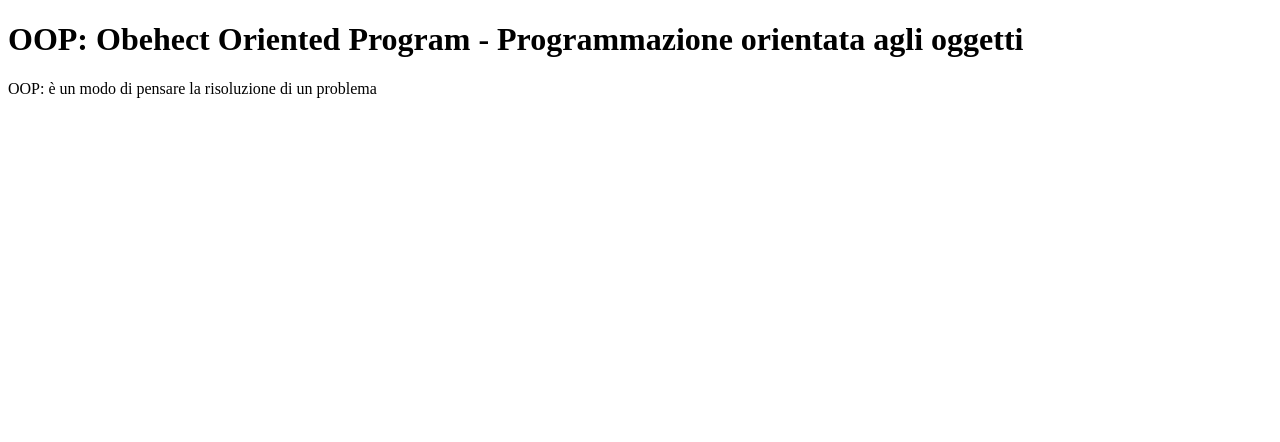
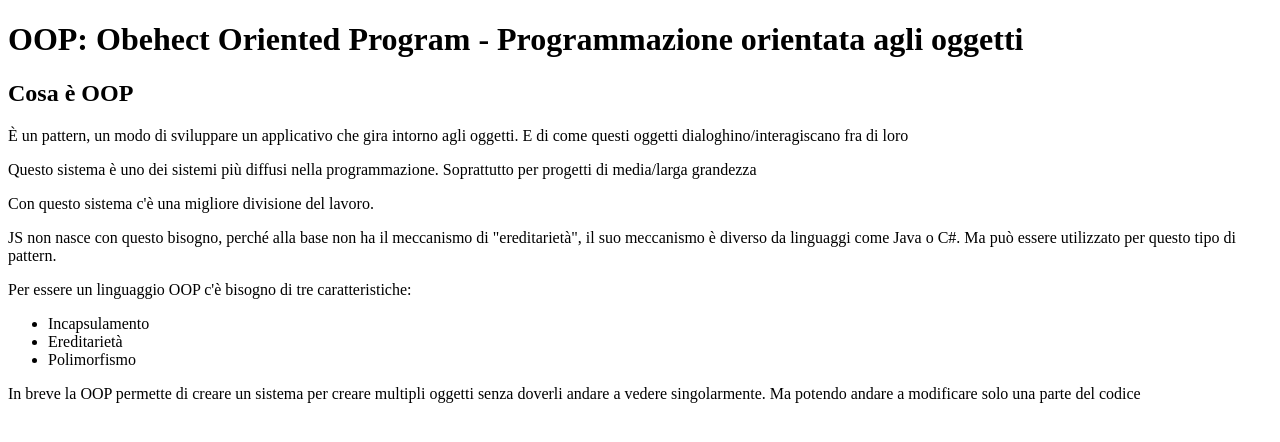
Before and after one commit to giannibussoletti/U2-S3-L1, a plain HTML site: page index.html in a window 1280 px wide. Drawn offline with Linux system fonts and the light colour scheme.

Commit message:
inizio studio funzione costruttore

```diff
--- /dev/null
+++ b/constructor.js
@@ -0,0 +1 @@
+// Una FUNZIONE COSTRUTTORE in JS è una FABBRICA DI OGGETTI
--- a/index.html
+++ b/index.html
@@ -7,6 +7,34 @@
   </head>
   <body>
     <header><h1>OOP: Obehect Oriented Program - Programmazione orientata agli oggetti</h1></header>
-    <main>OOP: è un modo di pensare la risoluzione di un problema</main>
+    <main>
+      <section>
+        <h2>Cosa è OOP</h2>
+        <p>
+          È un pattern, un modo di sviluppare un applicativo che gira intorno agli oggetti. E di
+          come questi oggetti dialoghino/interagiscano fra di loro
+        </p>
+        <p>
+          Questo sistema è uno dei sistemi più diffusi nella programmazione. Soprattutto per
+          progetti di media/larga grandezza
+        </p>
+        <p>Con questo sistema c'è una migliore divisione del lavoro.</p>
+        <p>
+          JS non nasce con questo bisogno, perché alla base non ha il meccanismo di "ereditarietà",
+          il suo meccanismo è diverso da linguaggi come Java o C#. Ma può essere utilizzato per
+          questo tipo di pattern.
+        </p>
+        <p>Per essere un linguaggio OOP c'è bisogno di tre caratteristiche:</p>
+        <ul>
+          <li>Incapsulamento</li>
+          <li>Ereditarietà</li>
+          <li>Polimorfismo</li>
+        </ul>
+        <p>
+          In breve la OOP permette di creare un sistema per creare multipli oggetti senza doverli
+          andare a vedere singolarmente. Ma potendo andare a modificare solo una parte del codice
+        </p>
+      </section>
+    </main>
   </body>
 </html>
```
Also changed, not shown: objects.js (added, +32 -0 lines).
